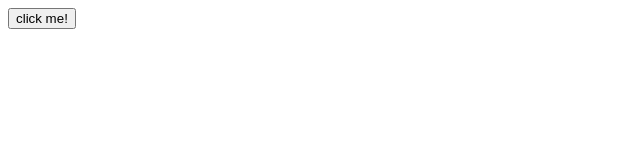
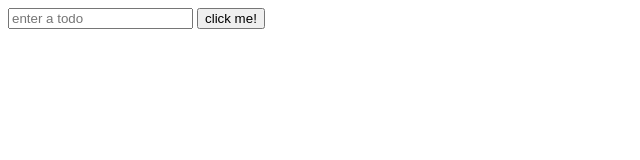
Before and after one commit to Choozii/typescript-playground, a website: page MiniProject/index.html in a window 1280 px wide. Shown: the whole page, without its empty margins (0-640 px from the left). Drawn offline with Linux system fonts and the light colour scheme; files whose address does not match are found by name.

Commit message:
typescript examples

```diff
--- a/MiniProject/index.html
+++ b/MiniProject/index.html
@@ -7,8 +7,10 @@
     <title>Mini Project</title>
   </head>
   <body>
-    <button>click me!</button>
-
+    <form id="todoform"action="">
+    <input id="input" type="text" placeholder="enter a todo">
+    <button id="btn">click me!</button>
+  </form>
     <script src="dist/index.js"></script>
   </body>
 </html>
--- a/MiniProject/package.json
+++ b/MiniProject/package.json
@@ -1,7 +1,6 @@
 {
   "name": "miniproject",
   "version": "1.0.0",
-  "description": "",
   "main": "index.js",
   "scripts": {
     "start": "lite-server"
@@ -11,5 +10,6 @@
   "license": "ISC",
   "dependencies": {
     "lite-server": "^2.6.1"
-  }
+  },
+  "description": ""
 }
--- a/MiniProject/src/index.ts
+++ b/MiniProject/src/index.ts
@@ -0,0 +1,9 @@
+const btn = document.getElementById("btn")!;
+const input = document.getElementById("input")! as HTMLInputElement;
+const form = document.querySelector('form');
+
+function handleSubmit(e:SubmitEvent){
+    e.preventDefault();
+    console.log("submitted");
+}
+form?.addEventListener('submit', handleSubmit);
```
Also changed, not shown: MiniProject/dist/index.js (added), 1 other file.
